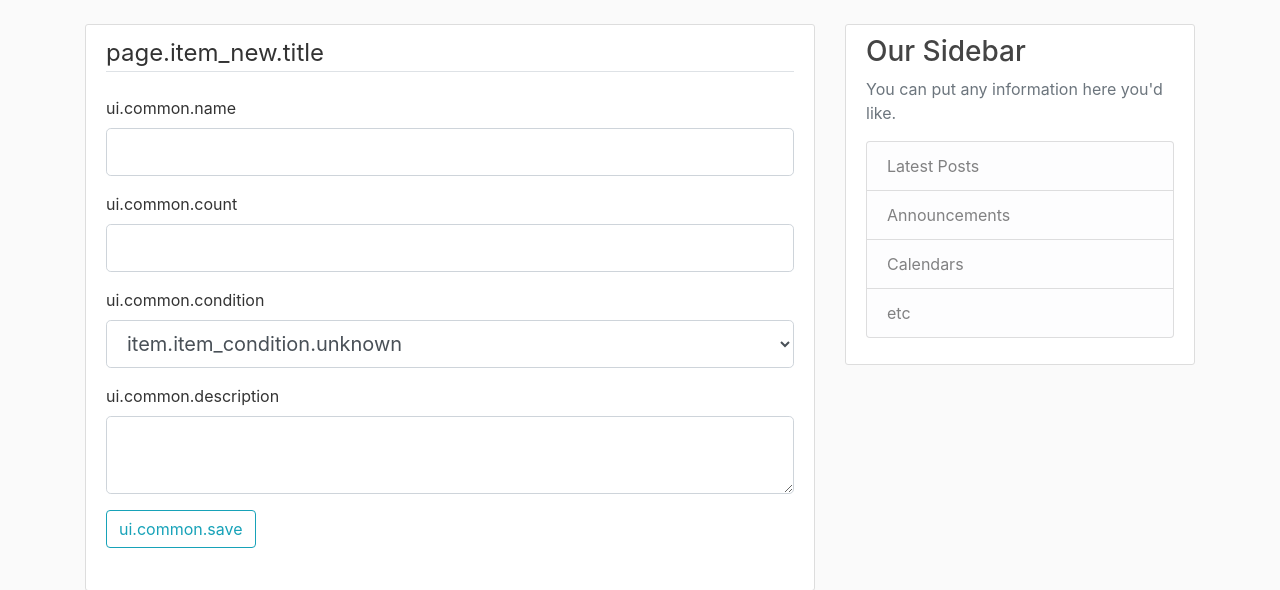
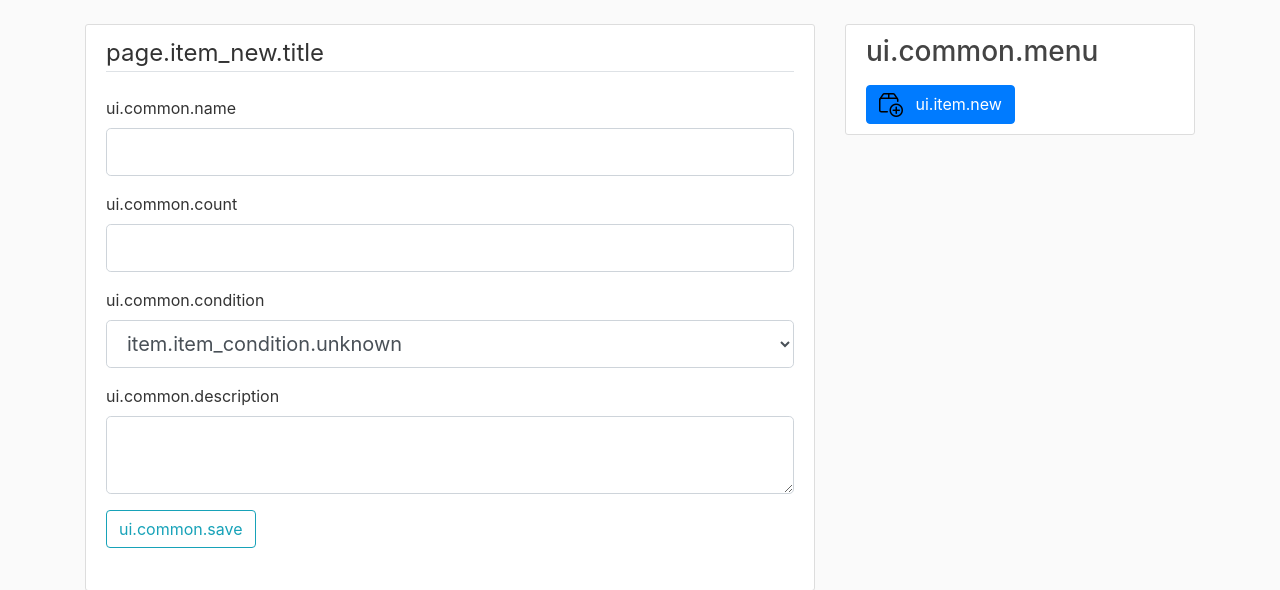
Before and after one commit to Nuhser/PfaKSys, a Flask app: page /item/new in a window 1280 px wide. Shown: the part 56-646 px from the top of the page. Run offline with Flask 2, Linux system fonts and the light colour scheme; the visitor is signed in with stand-in values (Sample User, id 1); parts of the project's set-up code (start-up, migrations or seed data) failed here and were passed over; some libraries are stand-ins or nearby versions.

Commit message:
Make sidebar generic and add new item button

```diff
--- a/PfaKSys/item/routes.py
+++ b/PfaKSys/item/routes.py
@@ -24,4 +24,4 @@ def new():
         flash(gettext('flash.success.item.created', item_name=item.name), 'success')
         return redirect(url_for('main.home'))
 
-    return render_template('item/new.html', title=gettext('page.item_new.title'), form=form)
+    return render_template('item/new.html', title=gettext('page.item_new.title'), sidebar=gettext('ui.common.menu'), form=form)
--- a/PfaKSys/templates/_base.html
+++ b/PfaKSys/templates/_base.html
@@ -74,19 +74,16 @@
                 </div>
 
                 <!-- Side Bar (needs translation) -->
-                <div class="col-md-4">
-                    <div class="content-section">
-                        <h3>Our Sidebar</h3>
-                        <p class='text-muted'>You can put any information here you'd like.
-                            <ul class="list-group">
-                            <li class="list-group-item list-group-item-light">Latest Posts</li>
-                            <li class="list-group-item list-group-item-light">Announcements</li>
-                            <li class="list-group-item list-group-item-light">Calendars</li>
-                            <li class="list-group-item list-group-item-light">etc</li>
+                {% if sidebar %}
+                    <div class="col-md-4">
+                        <div class="content-section">
+                            <h3>{{ sidebar }}</h3>
+                            <ul class="list-group mt-3">
+                                {% block sidebar %}{% endblock %}
                             </ul>
-                        </p>
+                        </div>
                     </div>
-                </div>
+                {% endif %}
             </div>
         </main>
 
--- a/PfaKSys/templates/item/new.html
+++ b/PfaKSys/templates/item/new.html
@@ -74,3 +74,12 @@
         </form>
     </div>
 {% endblock %}
+
+{% block sidebar %}
+    <form action="{{ url_for('item.new') }}" method='GET'>
+        <button class="btn btn-primary" type="submit">
+            <img class="mr-2" src="{{ url_for('static', filename='item/new.png') }}">
+            {{ _('ui.item.new') }}
+        </button>
+    </form>
+{% endblock %}
```
Also changed, not shown: PfaKSys/static/item/new.png (added).
